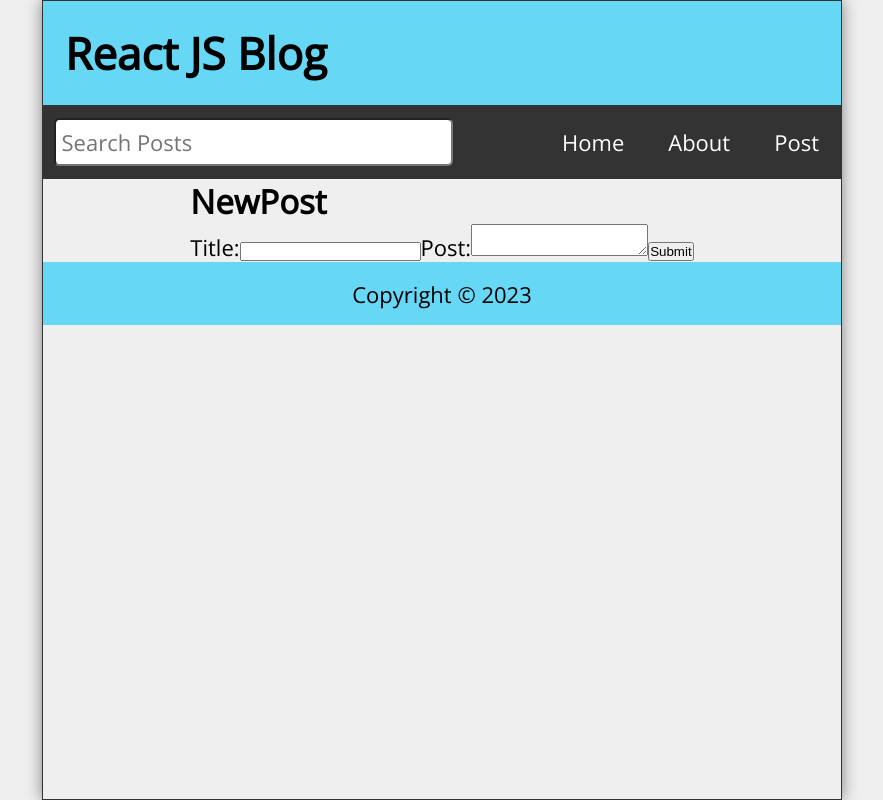
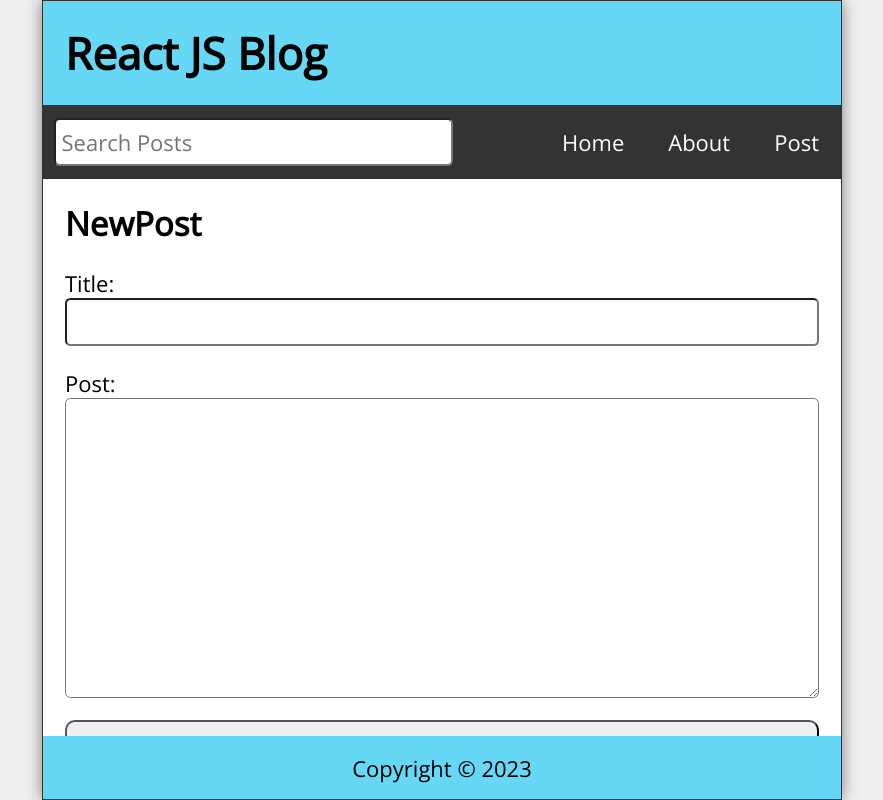
Before and after one commit to kpaccess/reactBlog-with-axios, a React (Vite) app: page /post in a window 1280 px wide. Shown: the whole page, without its empty margins (198-1081 px from the left). Built offline with nearby package versions, Linux system fonts and the light colour scheme.

Commit message:
added css classes for pages

```diff
--- a/src/components/About.jsx
+++ b/src/components/About.jsx
@@ -1,6 +1,6 @@
 const About = () => {
   return (
-    <main className="about">
+    <main className="About">
       <h2>About</h2>
       <p style={{ marginTop: '1rem' }}>
         This blog app is a sample project for blogs
--- a/src/components/NewPost.jsx
+++ b/src/components/NewPost.jsx
@@ -6,9 +6,9 @@ const NewPost = ({
   setPostBody,
 }) => {
   return (
-    <main className="newpost">
+    <main className="NewPost">
       <h2>NewPost</h2>
-      <form className="newpostform" onSubmit={handleSubmit}>
+      <form className="newPostForm" onSubmit={handleSubmit}>
         <label htmlFor="postTitle">Title:</label>
         <input
           type="text"
--- a/src/components/Post.jsx
+++ b/src/components/Post.jsx
@@ -2,7 +2,7 @@ import { Link } from 'react-router-dom';
 
 const Post = ({ post }) => {
   return (
-    <article className="post">
+    <article className="Post">
       <Link to={`/post/${post.id}`}>
         <h2>{post.title}</h2>
         <p className="postDate">{post.datetime}</p>
```
